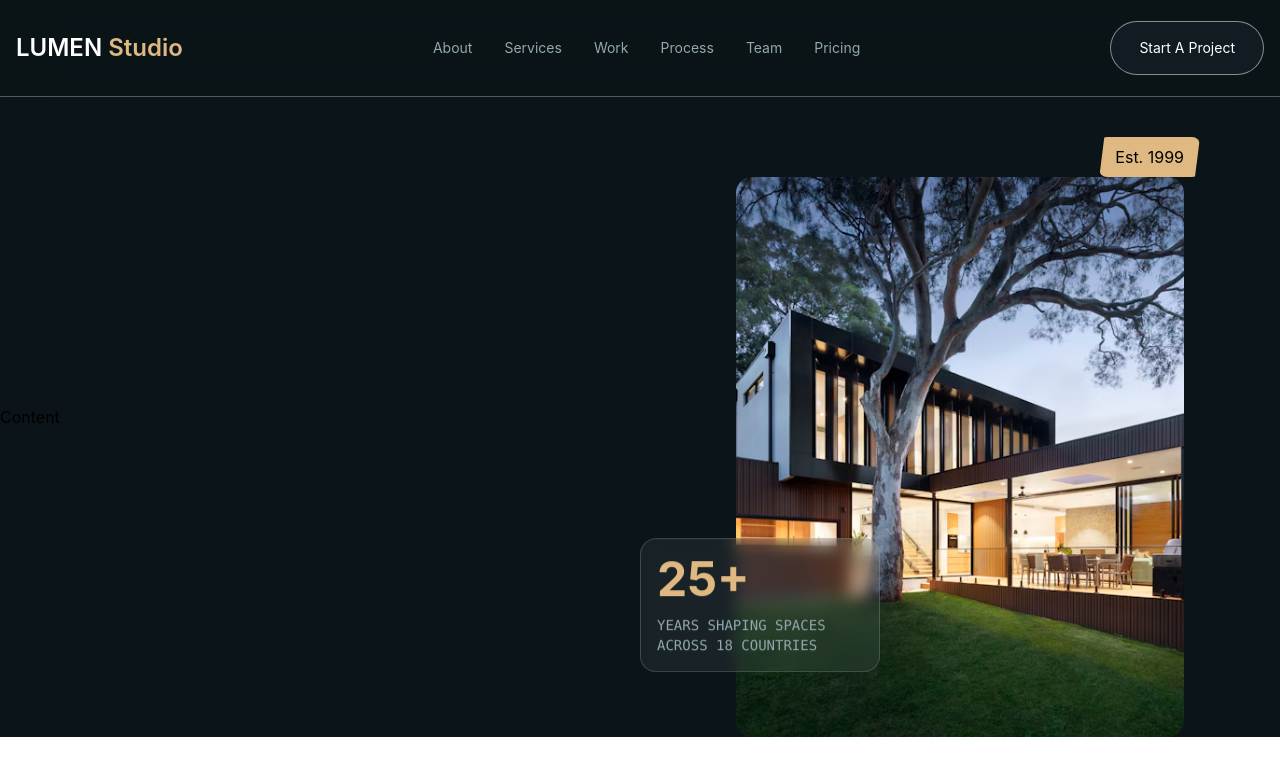
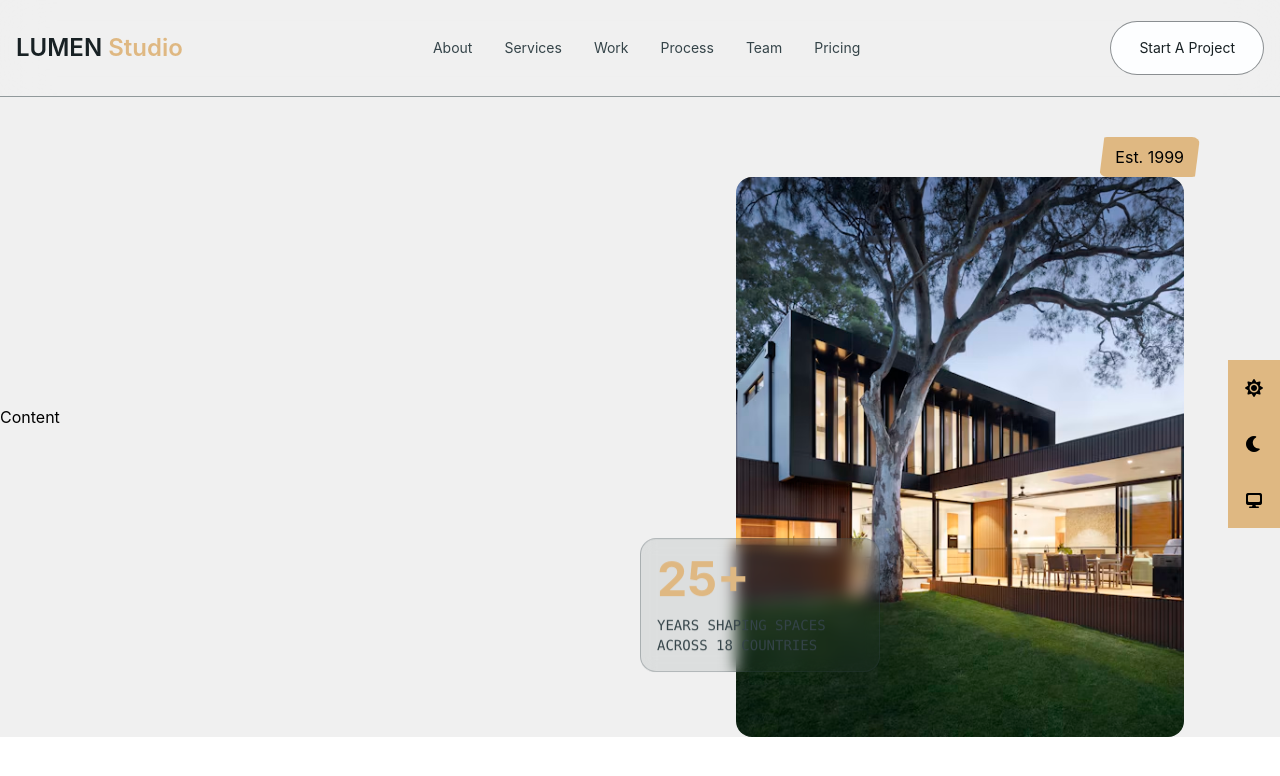
Before and after one commit to JenniferChikezie67/LUMEN-tailwindcss, a website: page index.html in a window 1280 px wide. Shown: the top 776 px of the page. Drawn offline with nearby package versions, Linux system fonts and the light colour scheme; files that its build step writes are made by us from their sources.

Commit message:
worked on the website theme mode using bottons for light, dark and system; also worked on fetching of the system default theme.

```diff
--- a/index.html
+++ b/index.html
@@ -7,6 +7,30 @@
     <title>Hello World</title>
     <link rel="stylesheet" href="css/styles.css">
     <link rel="stylesheet" href="fontawesome/css/all.min.css">
+    <script>
+
+        // First, check if the local storage have a variable called 'theme'
+        if (localStorage.theme == undefined || localStorage.theme == '') {
+            /**
+             * Get the system default theme if is dark
+             * (note: the code below will return true if the system is in dark mode, otherwise false)
+            */
+            let isSystemDark = window.matchMedia("(prefers-color-scheme: dark)").matches;
+            if (isSystemDark) {
+                document.documentElement.classList.add('dark');
+            } else {
+                document.documentElement.classList.remove('dark');
+            }
+        } else {
+            // if the is theme, get the current theme and use it on the website
+            let currentTheme = localStorage.getItem('theme');
+            if (currentTheme == 'light') {
+                document.documentElement.classList.remove('dark');
+            } else {
+                document.documentElement.classList.add('dark');
+            }
+        }
+    </script>
 </head>
 
 <body class="bg-primary-bg">
@@ -14,7 +38,7 @@
     <header class="bg-primary-bg/70 backdrop-blur-xl sticky top-0 border-b border-muted/50 z-50">
         <section class="app-container flex justify-between items-center py-2 px-3 md:p-4">
             <!-- Brand Logo / Name -->
-            <div class="text-white text-2xl font-semibold py-4">
+            <div class="text-primary-fg text-2xl font-semibold py-4">
                 LUMEN <span class="text-primary">Studio</span>
             </div>
 
@@ -23,22 +47,22 @@
                 id="nav-menu">
                 <ul class="flex flex-col lg:flex-row text-sm">
                     <li>
-                        <a href="" class="block py-3 px-4 hover:text-white nav-a">About</a>
+                        <a href="" class="block py-3 px-4 hover:text-primary-fg nav-a">About</a>
                     </li>
                     <li>
-                        <a href="" class="block py-3 px-4 hover:text-white nav-a">Services</a>
+                        <a href="" class="block py-3 px-4 hover:text-primary-fg nav-a">Services</a>
                     </li>
                     <li>
-                        <a href="" class="block py-3 px-4 hover:text-white nav-a">Work</a>
+                        <a href="" class="block py-3 px-4 hover:text-primary-fg nav-a">Work</a>
                     </li>
                     <li>
-                        <a href="" class="block py-3 px-4 hover:text-white nav-a">Process</a>
+                        <a href="" class="block py-3 px-4 hover:text-primary-fg nav-a">Process</a>
                     </li>
                     <li>
-                        <a href="" class="block py-3 px-4 hover:text-white nav-a">Team</a>
+                        <a href="" class="block py-3 px-4 hover:text-primary-fg nav-a">Team</a>
                     </li>
                     <li>
-                        <a href="" class="block py-3 px-4 hover:text-white nav-a">Pricing</a>
+                        <a href="" class="block py-3 px-4 hover:text-primary-fg nav-a">Pricing</a>
                     </li>
                 </ul>
             </nav>
@@ -46,12 +70,12 @@
             <!-- CTA Button -->
             <div class="flex items-center gap-2">
                 <button
-                    class="bg-primary-bg-light text-white border border-white/50 p-3 text-sm md:py-4 md:px-7 rounded-4xl hover:-translate-y-4 transition-all duration-500">
+                    class="bg-primary-bg-light text-primary-fg border border-primary-fg/50 p-3 text-sm md:py-4 md:px-7 rounded-4xl hover:-translate-y-4 transition-all duration-500">
                     Start A Project
                 </button>
 
                 <button onclick="toggleNavmenu()"
-                    class="text-white border border-white/50 p-2 text-sm md:p-3 md:text-base rounded-lg lg:hidden">
+                    class="text-primary-fg border border-primary-fg/50 p-2 text-sm md:p-3 md:text-base rounded-lg lg:hidden">
                     <i class="fa-solid fa-bars"></i>
                 </button>
             </div>
@@ -69,7 +93,8 @@
                     <img src="./assets/images/hero-img.avif" alt="" class="object-cover min-h-full">
                 </div>
                 <!-- Year of Experience -->
-                <div class="bg-muted/10 backdrop-blur absolute p-4 max-w-60 rounded-2xl space-y-3 left-0 bottom-10 border border-muted/30 animate-custom-bounce-slower">
+                <div
+                    class="bg-muted/10 backdrop-blur absolute p-4 max-w-60 rounded-2xl space-y-3 left-0 bottom-10 border border-muted/30 animate-custom-bounce-slower">
                     <h1 class="text-5xl text-primary font-bold">25+</h1>
                     <p class="text-muted uppercase text-sm font-mono">
                         Years shaping spaces across 18 countries
@@ -77,15 +102,28 @@
                 </div>
 
                 <!-- Fixed Top Banner -->
-                 <div class="py-2 px-4 absolute right-20 rounded-lg top-0 bg-primary slanted">
+                <div class="py-2 px-4 absolute right-20 rounded-lg top-0 bg-primary slanted">
                     Est. 1999
-                 </div>
+                </div>
             </aside>
         </div>
     </section>
 
     <div class="bg-white h-1000"></div>
 
+
+    <div class="fixed right-0 top-[45%] bg-primary flex flex-col">
+        <button class="p-4 cursor-pointer" onclick="toggleMode('light')">
+            <i class="fa-solid fa-sun"></i>
+        </button>
+        <button class="p-4 cursor-pointer" onclick="toggleMode('dark')">
+            <i class="fa-solid fa-moon"></i>
+        </button>
+        <button class="p-4 cursor-pointer" onclick="toggleMode('system')">
+            <i class="fa-solid fa-desktop"></i>
+        </button>
+    </div>
+
     <script src="./js/index.js"></script>
 </body>
 
--- a/js/index.js
+++ b/js/index.js
@@ -1,3 +1,4 @@
+// Mobile Navigation Toggle
 let navMenu = document.getElementById('nav-menu');
 
 function toggleNavmenu() {
@@ -5,7 +6,34 @@ function toggleNavmenu() {
     // navMenu.classList.add('left-0')
     if (navMenu.classList.contains('-left-54')) {
         navMenu.classList.replace('-left-54', 'left-0')
-    }else{
+    } else {
         navMenu.classList.replace('left-0', '-left-54')
     }
 }
+
+// Dark Mode Toggle
+let toggleMode = (mode) => {
+    let htmlEl = document.documentElement;
+    // htmlEl.classList.toggle('dark') // toggle the dark class on the root HTML element
+
+    if (mode == 'light') {
+        htmlEl.classList.remove('dark');
+        window.localStorage.setItem('theme', 'light');
+    }
+
+    if (mode == 'dark') {
+        htmlEl.classList.add('dark')
+        window.localStorage.setItem('theme', 'dark');
+    }
+
+    if (mode == 'system') {
+        window.localStorage.removeItem('theme');
+        let isSystemDark = window.matchMedia("(prefers-color-scheme: dark)").matches;
+        if (isSystemDark) {
+            document.documentElement.classList.add('dark');
+        } else {
+            document.documentElement.classList.remove('dark');
+        }
+    }
+
+}
--- a/src/input.css
+++ b/src/input.css
@@ -1,16 +1,27 @@
 @import "tailwindcss";
 
 :root {
-    --primary-color: '#DFB882';
-    --primary-bg: '#0B1418';
-    --primary-bg-light: '#101C22';
+    --primary-color: #DFB882;
+    --primary-bg: #f0f0f0;
+    --primary-fg: #182124;
+    --primary-bg-light: #fdfeff;
+    --muted: #354449;
+}
+
+.dark {
+    --primary-color: #DFB882;
+    --primary-bg: #0B1418;
+    --primary-fg: #e7f9ff;
+    --primary-bg-light: #101C22;
+    --muted: #93A8AF;
 }
 
 @theme {
-    --color-primary: #DFB882;
-    --color-primary-bg: #0B1418;
-    --color-primary-bg-light: #101C22;
-    --color-muted: #93A8AF;
+    --color-primary: var(--primary-color);
+    --color-primary-bg: var(--primary-bg);
+    --color-primary-bg-light: var(--primary-bg-light);
+    --color-muted: var(--muted);
+    --color-primary-fg: var(--primary-fg);
 
     --animate-custom-bounce: custom-bounce 5s ease-in-out infinite;
     --animate-custom-bounce-slower: custom-bounce 7s ease-in-out infinite;
```
